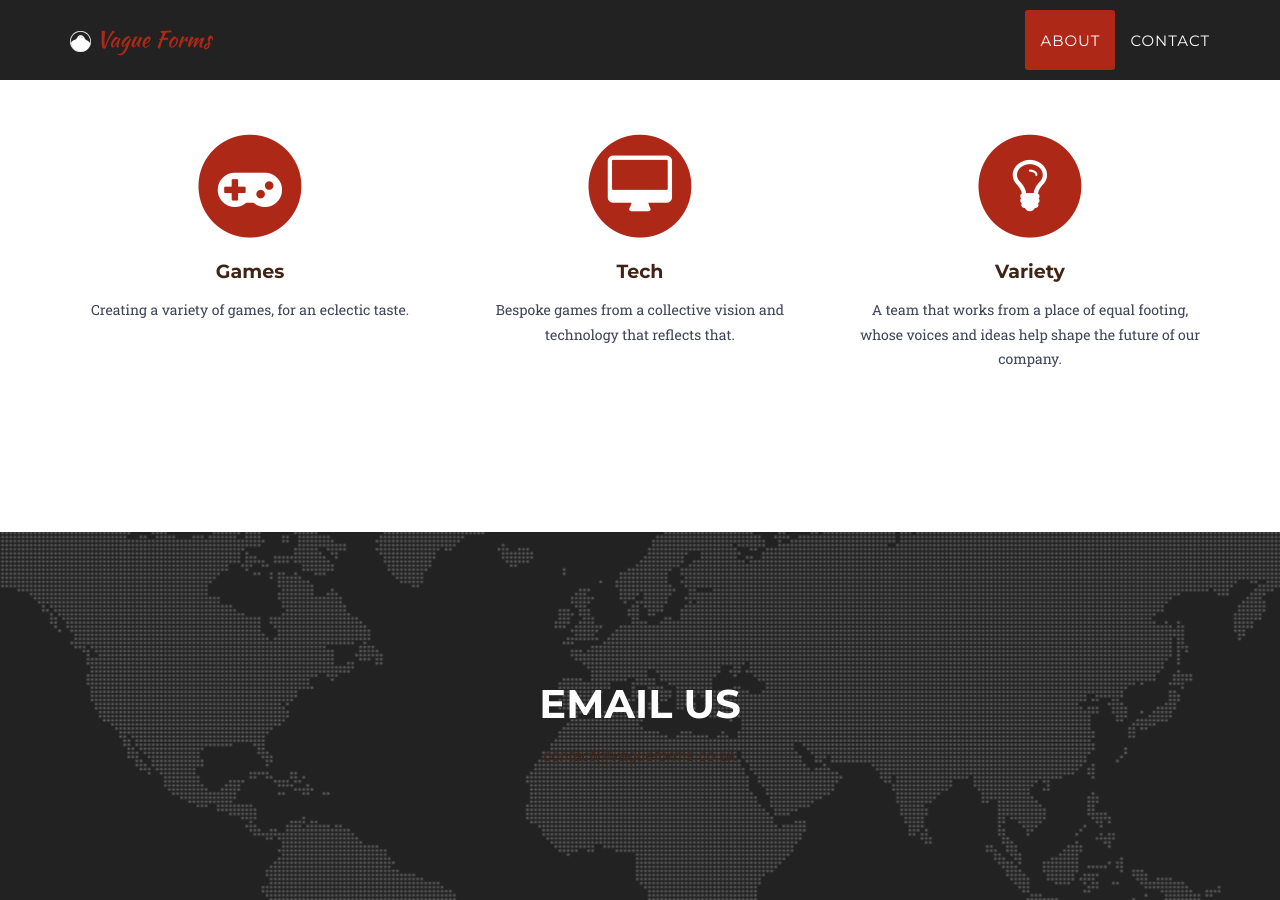
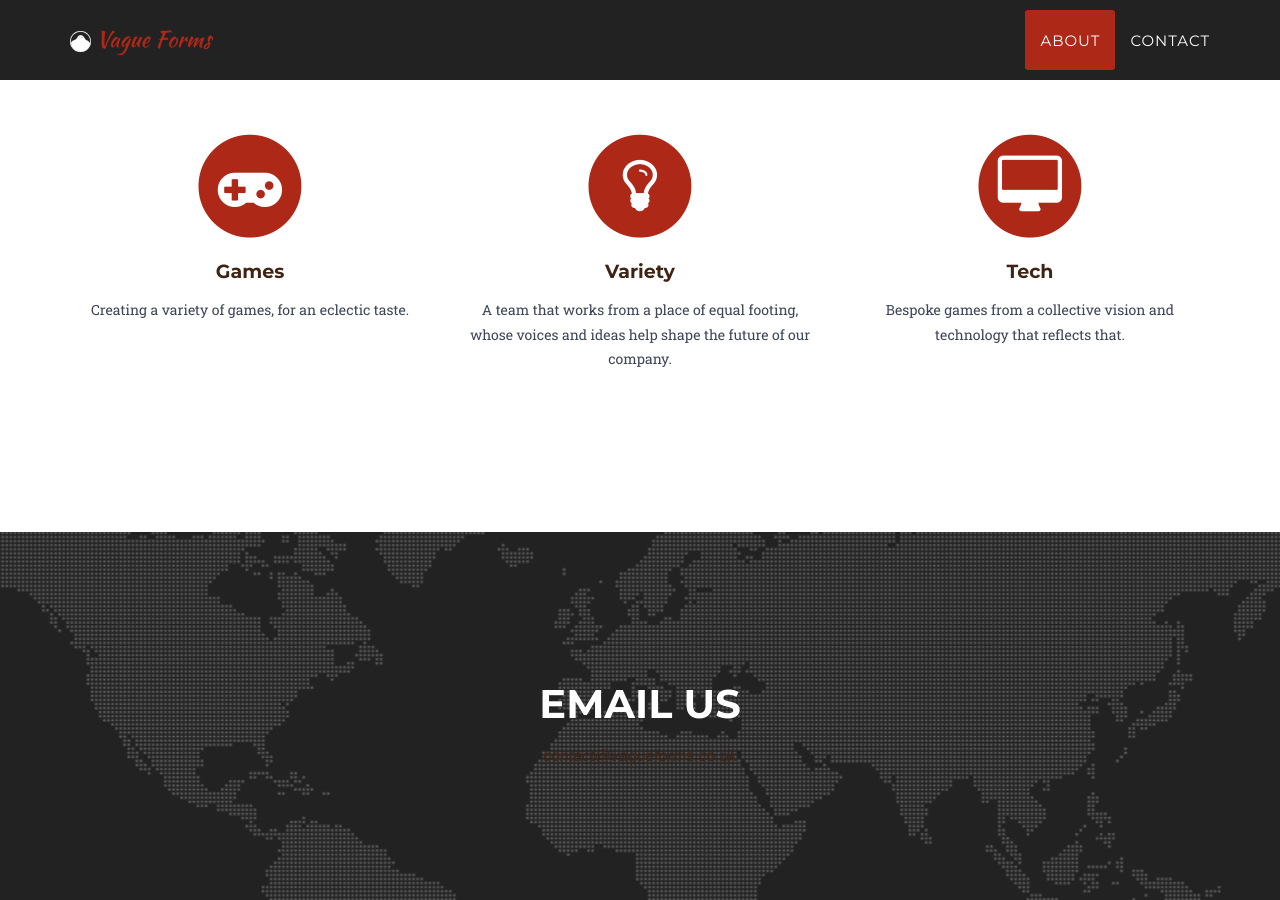
Before and after one commit to VagueForms/vagueforms.co.uk, a Jekyll site: the page built from index.html, in a window 1280 px wide and 900 px high, scrolled down 938 px. Built offline with Jekyll 4.4.1, drawn with Linux system fonts in a browser that asks for light colours; some web fonts are replaced.

Commit message:
Update about.html

```diff
--- a/_includes/about.html
+++ b/_includes/about.html
@@ -19,19 +19,19 @@
                 <div class="col-md-4">
                     <span class="fa-stack fa-4x">
                         <i class="fa fa-circle fa-stack-2x text-primary"></i>
+                        <i class="fa fa-lightbulb-o fa-stack-1x fa-inverse"></i>
+                    </span>
+                    <h4 class="service-heading">Variety</h4>
+                    <p class="text-muted">A team that works from a place of equal footing, whose voices and ideas help shape the future of our company.</p>
+                </div>
+                <div class="col-md-4">
+                    <span class="fa-stack fa-4x">
+                        <i class="fa fa-circle fa-stack-2x text-primary"></i>
                         <i class="fa fa-desktop fa-stack-1x fa-inverse"></i>
                     </span>
                     <h4 class="service-heading">Tech</h4>
                     <p class="text-muted">Bespoke games from a collective vision and technology that reflects that.</p>
                 </div>
-                <div class="col-md-4">
-                    <span class="fa-stack fa-4x">
-                        <i class="fa fa-circle fa-stack-2x text-primary"></i>
-                        <i class="fa fa-lightbulb-o fa-stack-1x fa-inverse"></i>
-                    </span>
-                    <h4 class="service-heading">Variety</h4>
-                    <p class="text-muted">A team that works from a place of equal footing, whose voices and ideas help shape the future of our company.</p>
-                </div>
             </div>
         </div>
     </section>
```
